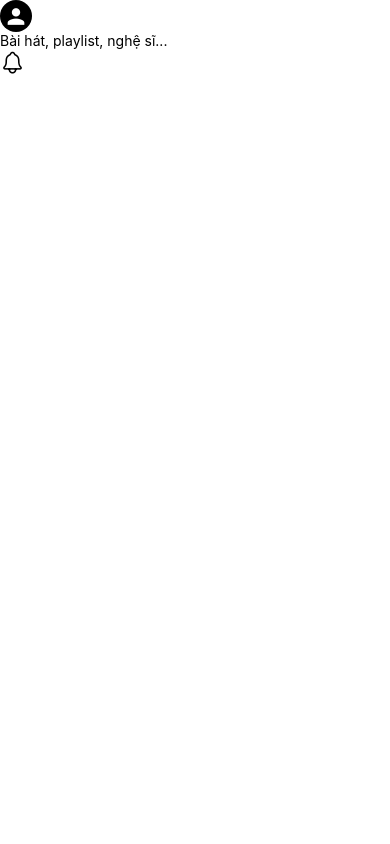
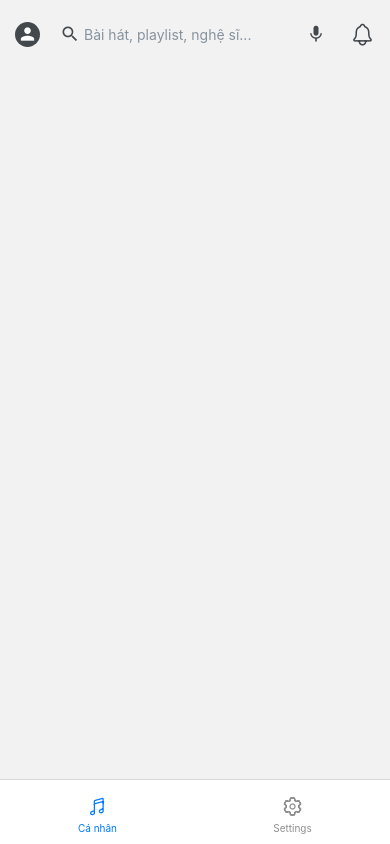
Before and after one commit to NguyenVanAnh10/zing_mp3_clone_react_native, a React Native app: screen /Home in a window 390 px wide. Built offline with nearby package versions, Linux system fonts and the light colour scheme.

Commit message:
add navigation

```diff
--- a/App.tsx
+++ b/App.tsx
@@ -1,13 +1,44 @@
 import React from 'react';
-import {SafeAreaView} from 'react-native';
+import {NavigationContainer} from '@react-navigation/native';
+import {createBottomTabNavigator} from '@react-navigation/bottom-tabs';
+import Icon from 'react-native-vector-icons/Ionicons';
 
 import Home from 'pages/Home';
+import Settings from 'pages/Settings';
+
+const Tab = createBottomTabNavigator();
 
 const App = () => {
   return (
-    <SafeAreaView>
-      <Home />
-    </SafeAreaView>
+    <NavigationContainer>
+      <Tab.Navigator
+        screenOptions={{
+          headerShown: false,
+          tabBarStyle: {paddingTop: 10, paddingBottom: 10, height: 65},
+        }}>
+        <Tab.Screen
+          name="Home"
+          component={Home}
+          options={{
+            tabBarLabel: 'Cá nhân',
+            tabBarLabelStyle: {},
+            tabBarIcon: ({color}) => (
+              <Icon name="ios-musical-notes-outline" size={20} color={color} />
+            ),
+          }}
+        />
+        <Tab.Screen
+          name="Settings"
+          component={Settings}
+          options={{
+            tabBarLabel: 'Settings',
+            tabBarIcon: ({color}) => (
+              <Icon name="settings-outline" size={20} color={color} />
+            ),
+          }}
+        />
+      </Tab.Navigator>
+    </NavigationContainer>
   );
 };
 
--- a/src/components/Header/Header.tsx
+++ b/src/components/Header/Header.tsx
@@ -1,20 +1,61 @@
 import React from 'react';
-import {Avatar} from 'react-native-elements';
+import {Avatar, Input} from 'react-native-elements';
+import styled from 'styled-components/native';
 
-import {TextInput, View} from 'react-native';
 import Icon from 'react-native-vector-icons/Ionicons';
+import {StyleSheet} from 'react-native';
+
+const color = '#43484d';
+
+const StyledView = styled.View`
+  flex-direction: row;
+  align-items: center;
+`;
+
+const StyledInput = styled(Input).attrs({
+  containerStyle: {
+    flex: 1,
+    marginHorizontal: 10,
+  },
+  inputContainerStyle: {
+    borderBottomWidth: 0,
+  },
+  inputStyle: {
+    fontSize: 14,
+  },
+  errorStyle: {
+    display: 'none',
+  },
+})``;
+
+// TODO: use styled components for Avatar
+const styles = StyleSheet.create({
+  containerAvatar: {
+    backgroundColor: color,
+  },
+});
 
 export default function Header() {
   return (
-    <View>
+    <StyledView>
       <Avatar
-        size={32}
         rounded
-        icon={{name: 'person', type: 'ion-icons', size: 25}}
-        containerStyle={{backgroundColor: '#000'}}
+        size={25}
+        icon={{type: 'ion-icons', name: 'person', size: 20}}
+        containerStyle={styles.containerAvatar}
       />
-      <TextInput placeholder="Bài hát, playlist, nghệ sĩ..." />
-      <Icon name="notifications-outline" size={25} />
-    </View>
+      <StyledInput
+        autoCompleteType={undefined}
+        placeholder="Bài hát, playlist, nghệ sĩ..."
+        leftIcon={{
+          type: 'ion-icons',
+          name: 'search',
+          size: 20,
+          color,
+        }}
+        rightIcon={{type: 'ion-icons', name: 'mic', size: 20, color}}
+      />
+      <Icon name="notifications-outline" size={25} color={color} />
+    </StyledView>
   );
 }
--- a/src/pages/Home/Home.tsx
+++ b/src/pages/Home/Home.tsx
@@ -1,12 +1,18 @@
 import React from 'react';
-import {View} from 'react-native';
+import styled from 'styled-components/native';
 
 import Header from 'components/Header';
 
+const StyledSafeAreaView = styled.View`
+  padding-top: 10;
+  padding-left: 15;
+  padding-right: 15;
+`;
+
 export default function Home() {
   return (
-    <View>
+    <StyledSafeAreaView>
       <Header />
-    </View>
+    </StyledSafeAreaView>
   );
 }
--- /dev/null
+++ b/src/pages/Settings/Settings.tsx
@@ -0,0 +1,10 @@
+import React from 'react';
+import {SafeAreaView, Text} from 'react-native';
+
+export default function Settings() {
+  return (
+    <SafeAreaView>
+      <Text>Settings</Text>
+    </SafeAreaView>
+  );
+}
--- /dev/null
+++ b/src/pages/Settings/index.ts
@@ -0,0 +1 @@
+export {default} from './Settings';
```
Also changed, not shown: package.json (+7 -1 lines), 2 other files (tests, documents, lock files or other folders).
